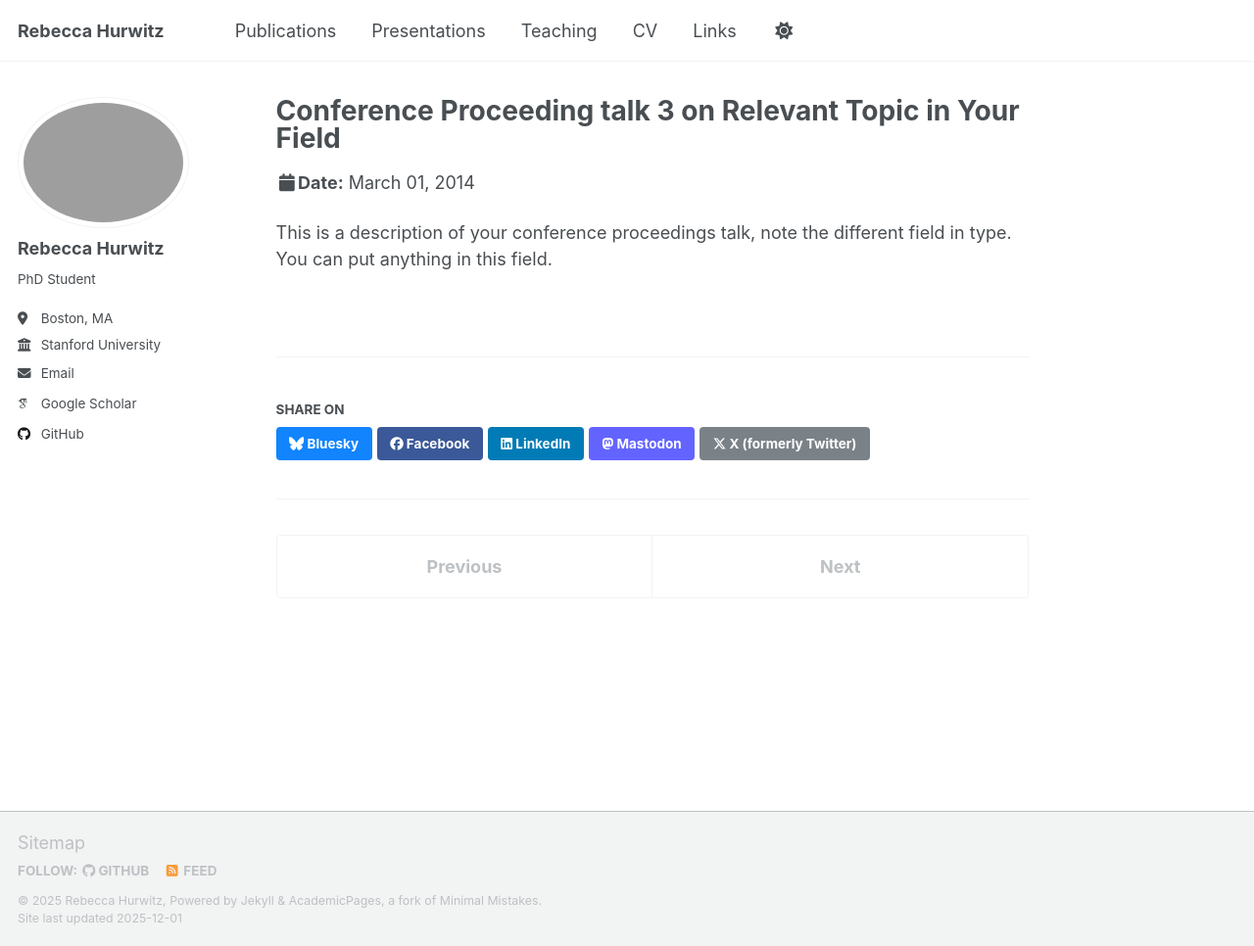
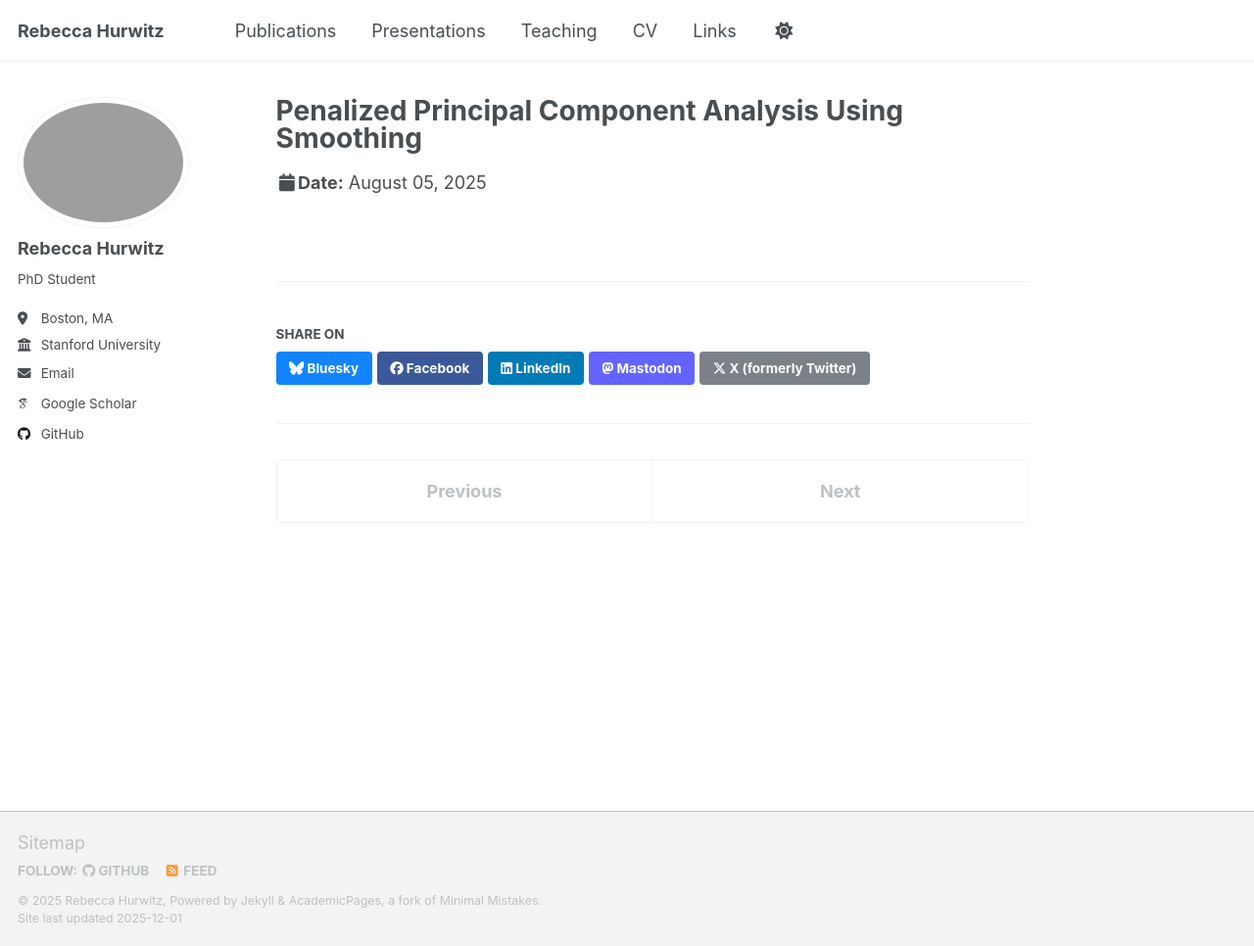
Before and after one commit to rebeccahurwitz/rebeccahurwitz.github.io, a Jekyll site: the page built from _talks/2014-03-01-talk-3.md, in a window 1280 px wide and 966 px high. Shown: the whole window at 98% size. Built offline with Jekyll 4.4.1, drawn with Linux system fonts in a browser that asks for light colours; some web fonts are replaced; a script that is not in the unit is left out.

Commit message:
Update 2014-03-01-talk-3.md

```diff
--- a/_talks/2014-03-01-talk-3.md
+++ b/_talks/2014-03-01-talk-3.md
@@ -1,11 +1,9 @@
 ---
-title: "Conference Proceeding talk 3 on Relevant Topic in Your Field"
+title: "Penalized Principal Component Analysis Using Smoothing"
 collection: talks
-type: "Conference proceedings talk"
+type: "Talk"
 permalink: /talks/2014-03-01-talk-3
-venue: "Testing Institute of America 2014 Annual Conference"
-date: 2014-03-01
-location: "Los Angeles, CA, USA"
+venue: "JSM"
+date: 2025-08-05
+location: "Nashville, TN"
 ---
-
-This is a description of your conference proceedings talk, note the different field in type. You can put anything in this field.
```
